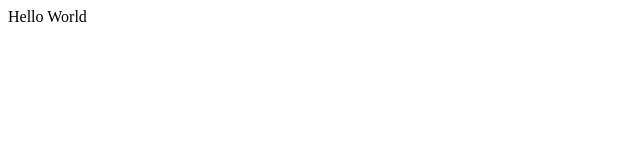
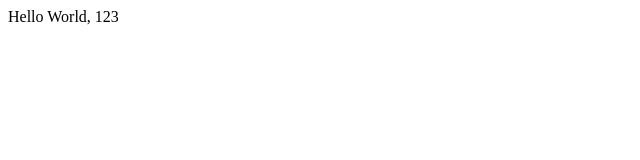
Before and after one commit to anto91github/anto91github.github.io, a plain HTML site: page index.html in a window 1280 px wide. Shown: the full height of the page, 0-640 px from the left. Drawn offline with Linux system fonts and the light colour scheme.

Commit message:
Update index.html

```diff
--- a/index.html
+++ b/index.html
@@ -4,6 +4,6 @@
 	<title>Hello</title>
 </head>
 <body>
-	Hello World
+	Hello World, 123
 </body>
 </html>
```
